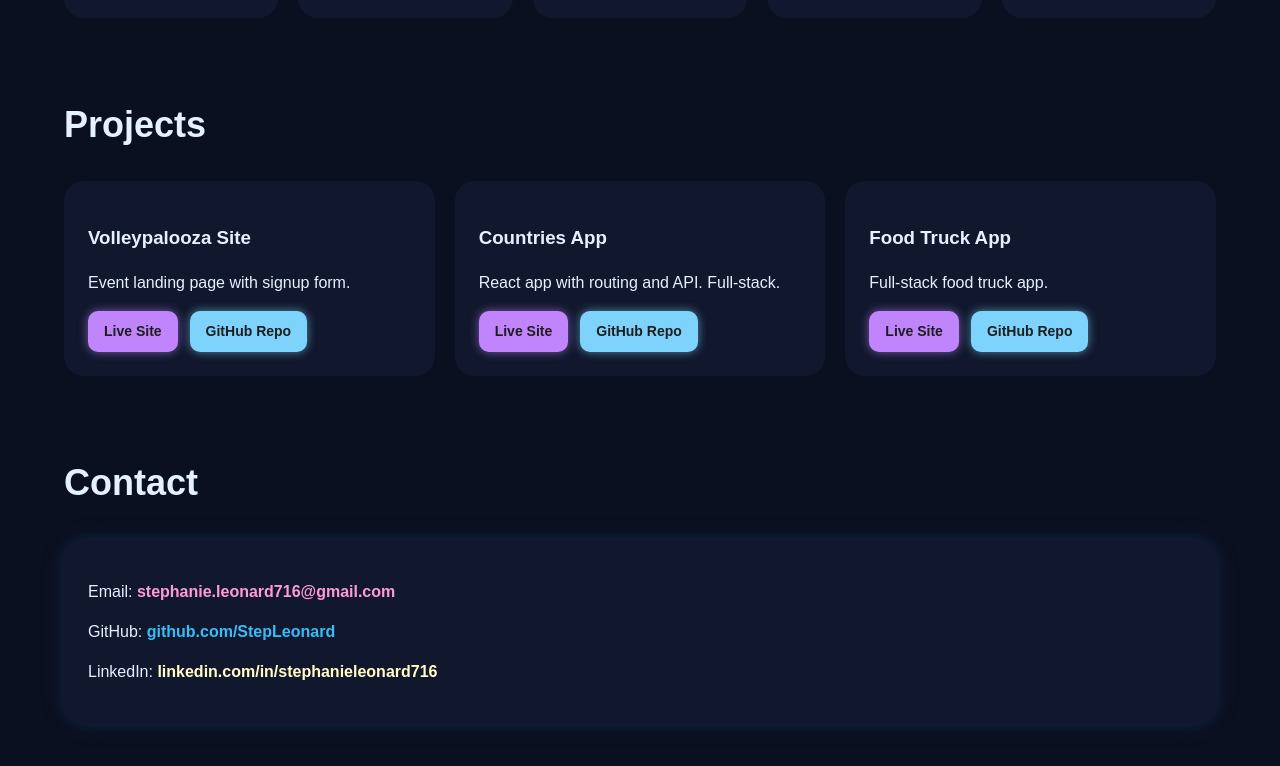
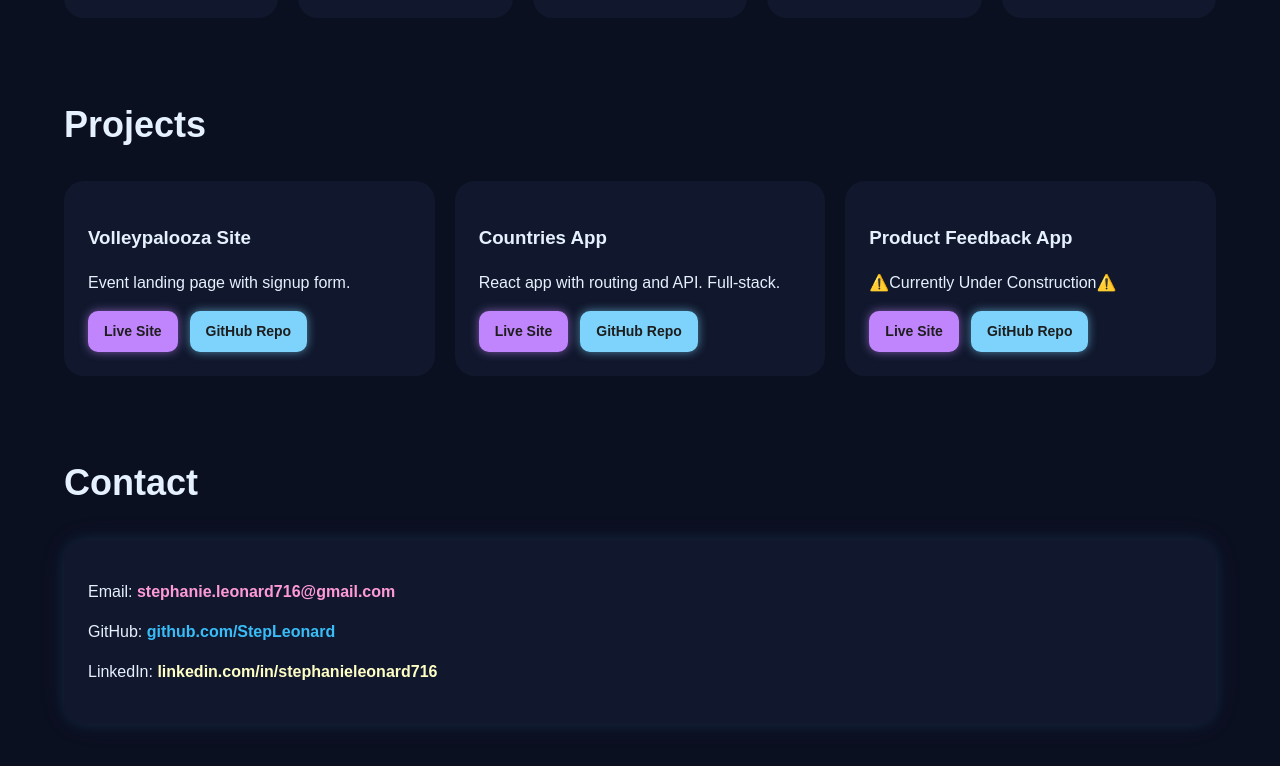
Before and after one commit to StepLeonard/portfolio, a React app: page / in a window 1280 px wide. Shown: the part 1418-2184 px from the top of the page. Built offline with nearby package versions, Linux system fonts and the light colour scheme; the HTML template or start-up script is replaced by a standard one.

Commit message:
added under construction for product feedback app

```diff
--- a/src/App.jsx
+++ b/src/App.jsx
@@ -224,8 +224,8 @@ function App() {
           </div>
 
           <div className="project-card">
-            <h3>Food Truck App</h3>
-            <p>Full-stack food truck app.</p>
+            <h3>Product Feedback App</h3>
+            <p>⚠️Currently Under Construction⚠️</p>
 
             <div className="project-buttons">
               <a href="#" className="project-btn live-btn">
```
